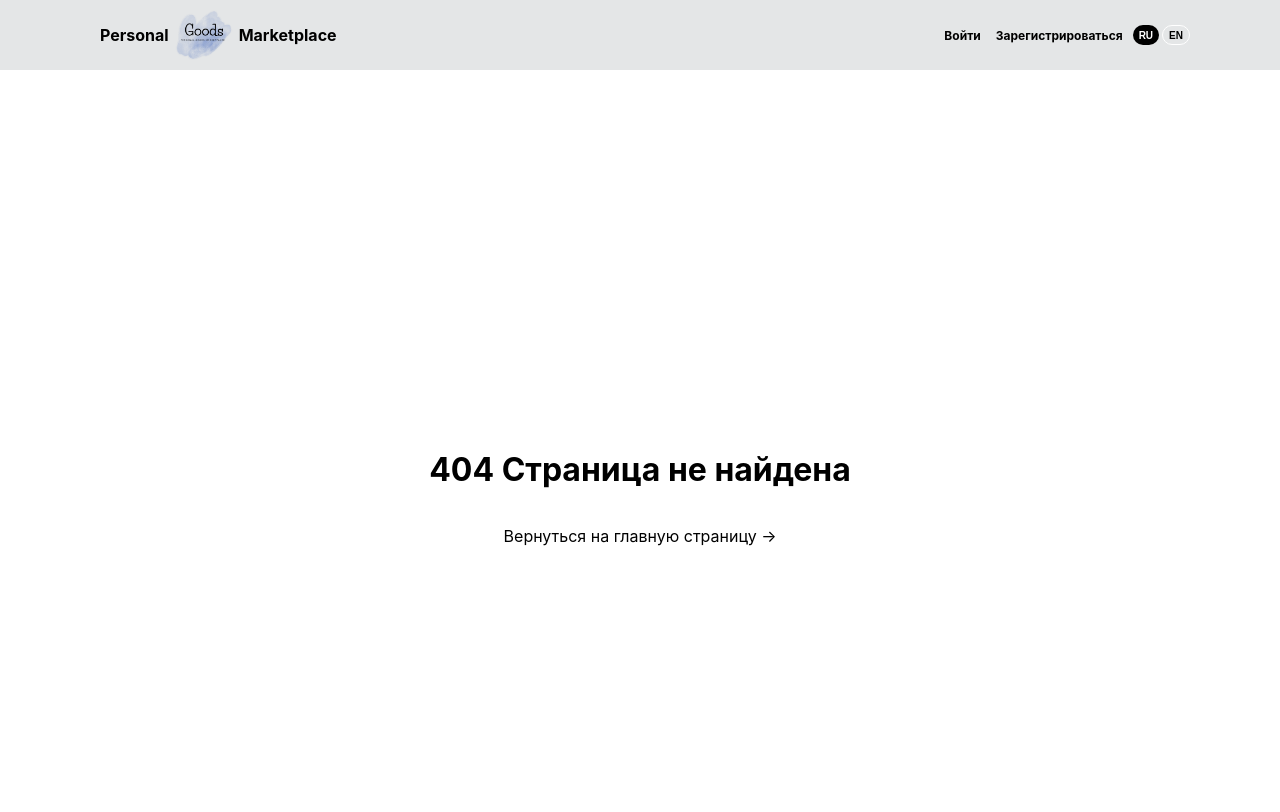
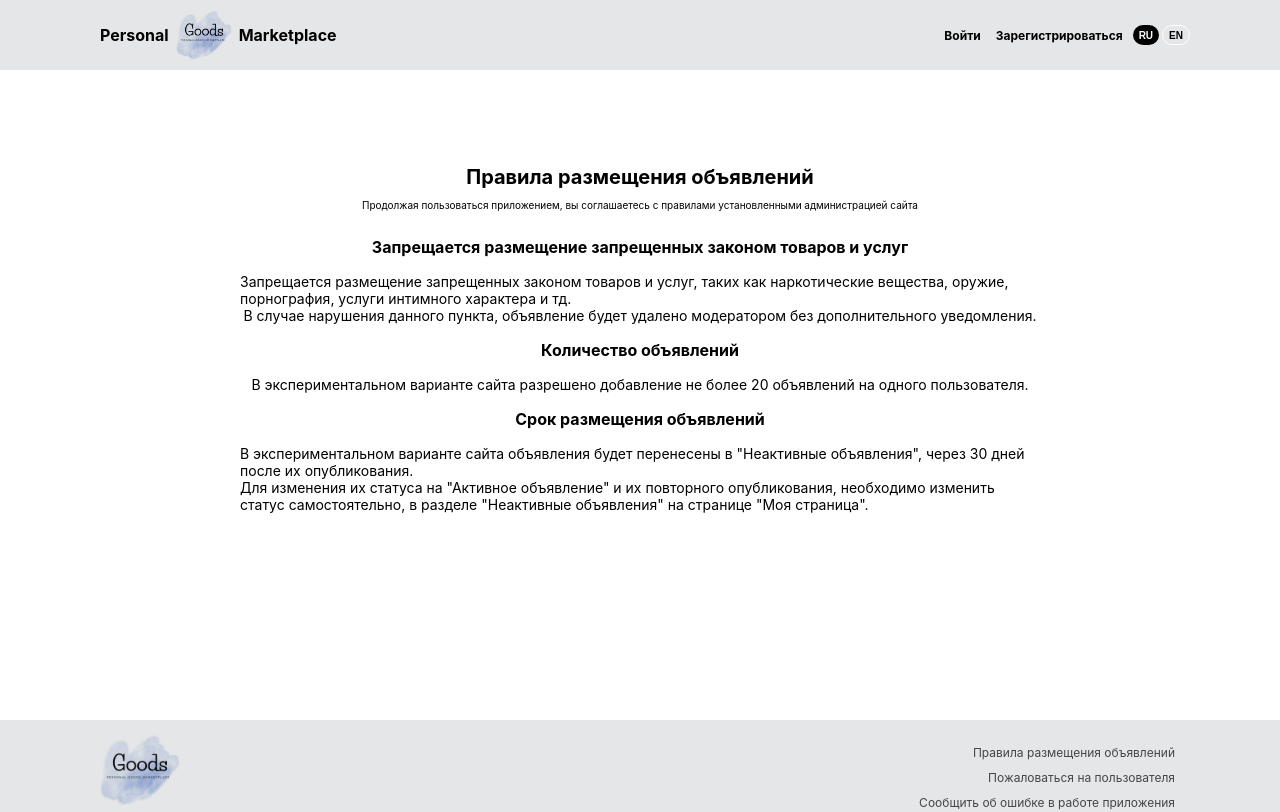
Before and after one commit to VarvaraKorableva/personal_goods_marketplace_client, a React (Create React App) app: page /publication-rules in a window 1280 px wide. Shown: the top 812 px of the page. Built offline with nearby package versions, Linux system fonts and the light colour scheme; no server answers.

Commit message:
added rules

```diff
--- a/src/App.js
+++ b/src/App.js
@@ -14,6 +14,7 @@ import MyPage from './Components/MyPage/MyPage'
 import MyMessages from './Components/MyPage/MyMessages/MyMessages'
 //import OneMessagePage from './Components/MyPage/MyMessages/OneMessagePage'
 import CategoryPage from './Components/Main/CategoryPage/CategoryPage'
+import RulesPublicationsPage from './Pages/RulesPublicationsPage/RulesPublicationsPage'
 import Preloader from './Components/Preloader/Preloader'
 
 import './App.css'
@@ -943,6 +944,13 @@ function adCountDecrement(userId) {
         </Route>
 
         <Route
+          path={`/publication-rules`}
+          element={
+            <RulesPublicationsPage />
+          }>
+        </Route>
+
+        <Route
           path="*"
           element={
             <NotFoundPage />
--- a/src/Components/CardPage/CardPage.js
+++ b/src/Components/CardPage/CardPage.js
@@ -104,7 +104,9 @@ function CardPage({ allImagesForOneItem, getAllImagesByItemId, allImages, delete
                             isLoggin?
                                 <div className="cardPage__btn-container">
                                     {currentUser.user_id === selectedItem[0].owner_id ?
-                                        <button className='cardPage__write-message-btn' onClick={hundleDeleteMyAd}>{translatedContext.deleteBtn}</button>
+                                        <>
+                                        {/*<button className='cardPage__write-message-btn' onClick={hundleDeleteMyAd}>{translatedContext.deleteBtn}</button>*/}
+                                        </>
 
                                     :
                                         <>
--- a/src/Components/Footer/Footer.js
+++ b/src/Components/Footer/Footer.js
@@ -11,7 +11,7 @@ function Footer() {
             <div className='footer_logo-img'></div>
 
             <div className="footer-links-container">
-                <Link className='footer__link'>Правила размещения объявлений</Link>
+                <Link className='footer__link' to={'/publication-rules'}>Правила размещения объявлений</Link>
                 <Link className='footer__link'>Пожаловаться на пользователя</Link>
                 <Link className='footer__link'>Сообщить об ошибке в работе приложения</Link>
                 <Link className='footer__link'>Предложить улучшения для приложения</Link>
--- a/src/Components/Popups/Popups.css
+++ b/src/Components/Popups/Popups.css
@@ -2,6 +2,7 @@
     display: flex;
     flex-direction: column;
     position: relative;
+    z-index: 10;
   }
 
   .popup {
--- /dev/null
+++ b/src/Pages/RulesPublicationsPage/RulesPublicationsPage.css
@@ -0,0 +1,70 @@
+.rulesPublicationsPage__section {
+    min-height: 70vh;
+    padding: 20px;
+}
+
+@media screen and (max-width: 500px) {
+    .rulesPublicationsPage__section {
+        padding-top: 0px;
+    }
+}
+
+.rulesPublicationsPage__title {
+    margin-top: 50px;
+    margin-bottom: 10px;
+    font-size: 20px;
+}
+
+@media screen and (max-width: 500px) {
+    .rulesPublicationsPage__title {
+        font-size: 18px;
+        margin-top: 30px;
+    }
+}
+
+.rulesPublicationsPage__subtitle {
+    font-size: 10px;
+    margin-top: 0;
+
+}
+
+.rulesPublicationsPage__rules-wrapper {
+    padding: 0;
+    display: flex;
+    flex-direction: column;
+    margin: auto;
+    justify-content: flex-start;
+    align-items: center;
+
+    max-width: 800px;
+}
+
+.rulesPublicationsPage__rule-container {
+    list-style-type: none;
+    display: flex;
+    flex-direction: column;
+    justify-content: flex-start;
+    align-items: center;
+}
+
+.rulesPublicationsPage__rule-subtitle {
+    font-size: 16px;
+}
+
+@media screen and (max-width: 500px) {
+    .rulesPublicationsPage__rule-subtitle {
+        font-size: 14px;
+    }
+}
+
+.rulesPublicationsPage__text {
+    margin: 0;
+    text-align: start;
+    font-size: 14px;
+}
+
+@media screen and (max-width: 500px) {
+    .rulesPublicationsPage__text {
+        font-size: 12px;
+    }
+}
--- /dev/null
+++ b/src/Pages/RulesPublicationsPage/RulesPublicationsPage.js
@@ -0,0 +1,31 @@
+import './RulesPublicationsPage.css'
+
+function RulesPublicationsPage() {
+    return(
+        <section className="rulesPublicationsPage__section">
+            <h2 className="rulesPublicationsPage__title">Правила размещения объявлений</h2>
+            <p className="rulesPublicationsPage__subtitle">Продолжая пользоваться приложением, вы соглашаетесь с правилами установленными администрацией сайта</p>
+
+            <ul className="rulesPublicationsPage__rules-wrapper">
+                <li className="rulesPublicationsPage__rule-container">
+                    <h3 className="rulesPublicationsPage__rule-subtitle">Запрещается размещение запрещенных законом товаров и услуг</h3>
+                    <p className="rulesPublicationsPage__text">Запрещается размещение запрещенных законом товаров и услуг, таких как наркотические вещества, оружие, порнография, услуги интимного характера и тд.</p>
+                    <p className="rulesPublicationsPage__text">В случае нарушения данного пункта, объявление будет удалено модератором без дополнительного уведомления.</p>
+                </li>
+
+                <li className="rulesPublicationsPage__rule-container">
+                    <h3 className="rulesPublicationsPage__rule-subtitle">Количество объявлений</h3>
+                    <p className="rulesPublicationsPage__text">В экспериментальном варианте сайта разрешено добавление не более 20 объявлений на одного пользователя.</p>
+                </li>
+
+                <li className="rulesPublicationsPage__rule-container">
+                    <h3 className="rulesPublicationsPage__rule-subtitle">Срок размещения объявлений</h3>
+                    <p className="rulesPublicationsPage__text">В экспериментальном варианте сайта объявления будет перенесены в "Неактивные объявления", через 30 дней после их опубликования.</p>
+                    <p className="rulesPublicationsPage__text">Для изменения их статуса на "Активное объявление" и их повторного опубликования, необходимо изменить статус самостоятельно, в разделе "Неактивные объявления" на странице "Моя страница".</p>
+                </li>
+            </ul>
+        </section>
+    )
+}
+
+export default RulesPublicationsPage
```
